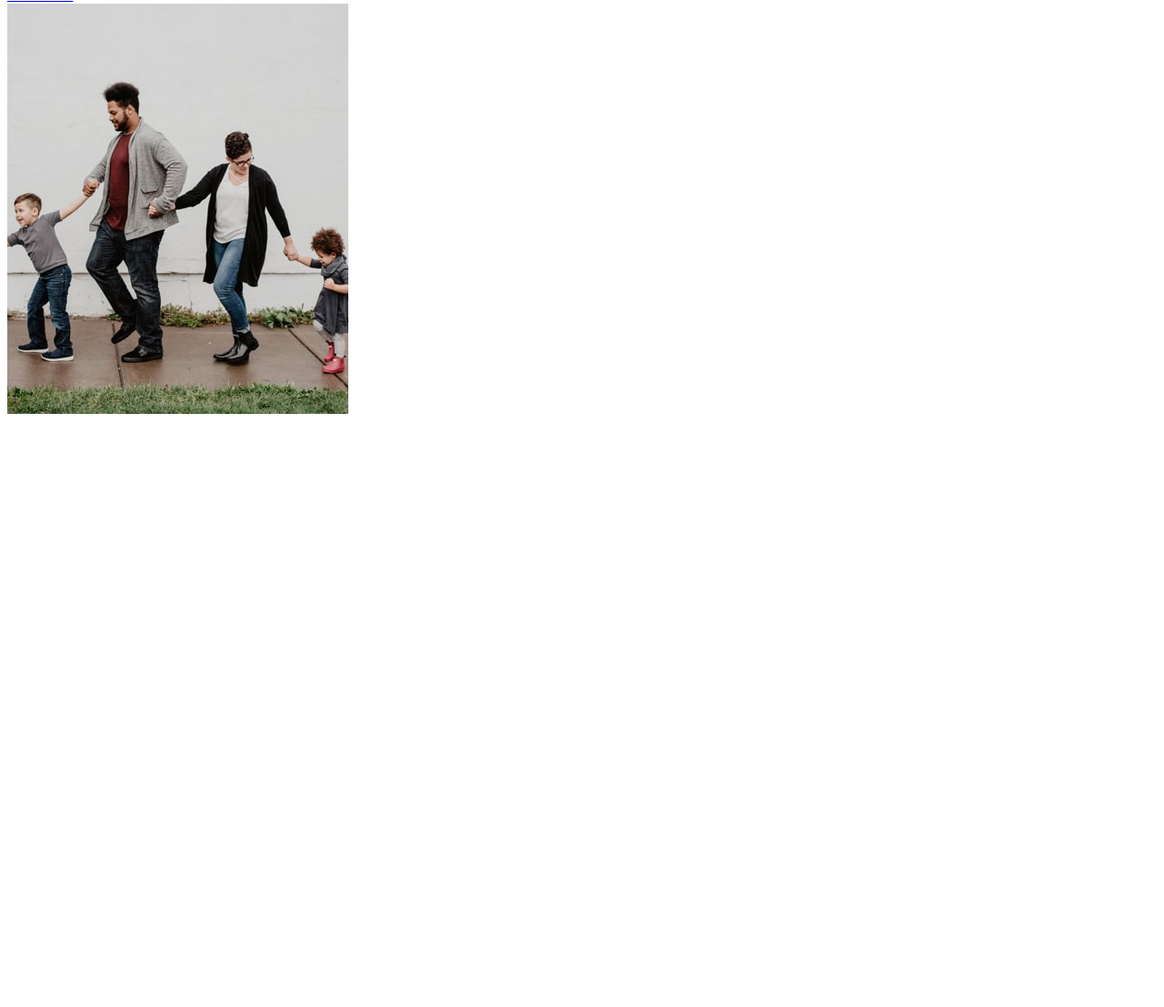
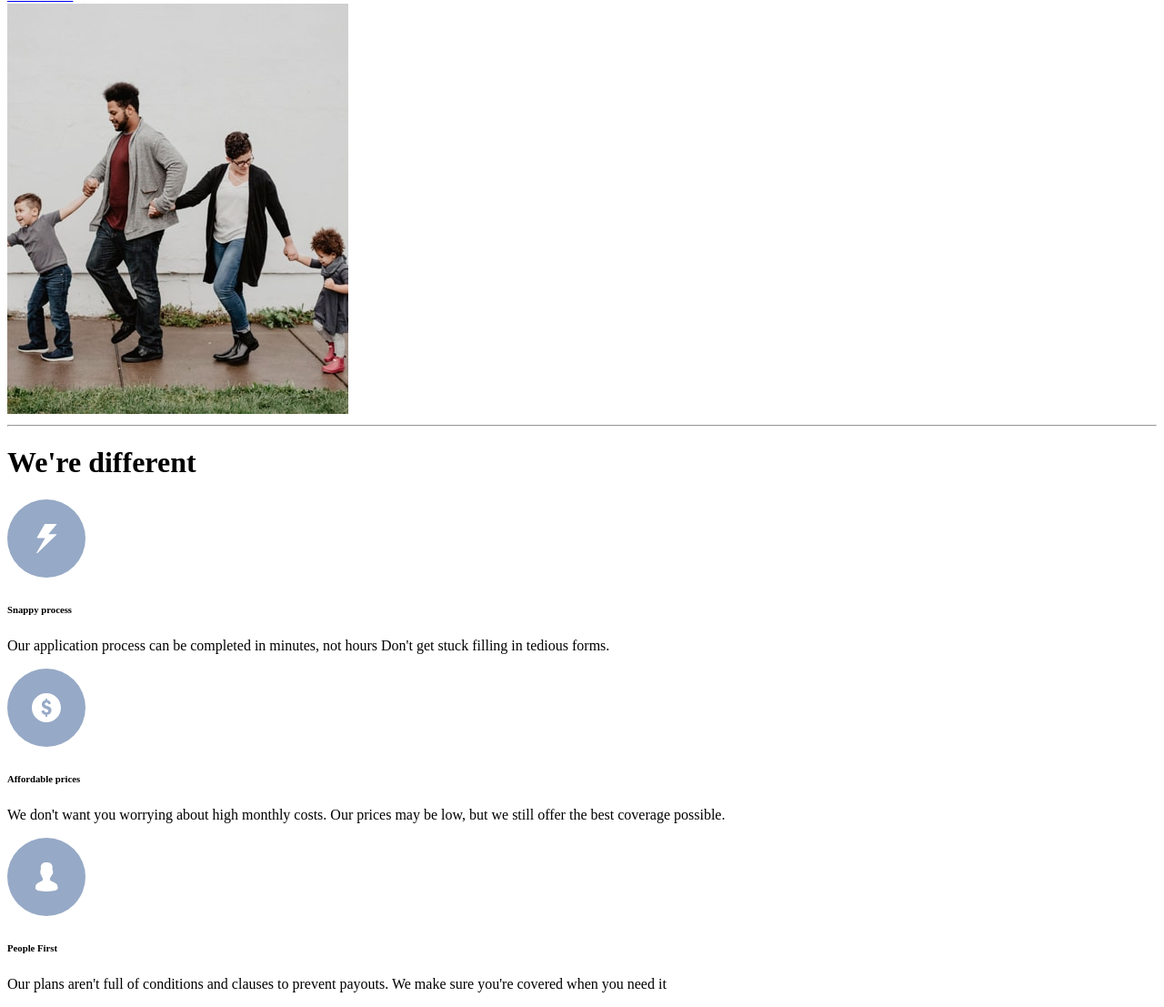
Before and after one commit to mahin-abdullah/Insure, a plain HTML site: page index.html in a window 1280 px wide. Shown: the part 282-1389 px from the top of the page at 91% size. Before the commit the page ends 800 px from the top, so only its background shows below. Drawn offline with Linux system fonts and the light colour scheme.

Commit message:
Added the html of main__section.

```diff
--- a/index.html
+++ b/index.html
@@ -57,6 +57,35 @@
     </div>
 
 
+    <!-- Main Section -->
+    <main>
+      <div class="container">
+        <hr>
+        <div class="main__title">
+         <h1>We're different</h1>
+        </div>
+
+        <div class="section__main">
+          <img src="dist/images/icon-snappy-process.svg" alt="img">
+          <h6>Snappy process</h6>
+          <p>Our application process can be completed in minutes, not hours Don't get stuck filling in tedious forms.</p>
+        </div>
+
+        <div class="section__main">
+          <img src="dist/images/icon-affordable-prices.svg" alt="img">
+          <h6>Affordable prices</h6>
+          <p>We don't want you worrying about high monthly costs. Our prices may be low, but we still offer the best coverage possible.</p>
+        </div>
+
+        <div class="section__main">
+          <img src="dist/images/icon-people-first.svg" alt="img">
+          <h6>People First</h6>
+          <p>Our plans aren't full of conditions and clauses to prevent payouts. We make sure you're covered when you need it</p>
+        </div>
+      </div>
+    </main>
+
+
     <!-- Script Source Files -->
 
     <script src="dist/js/app.js"></script>
```
